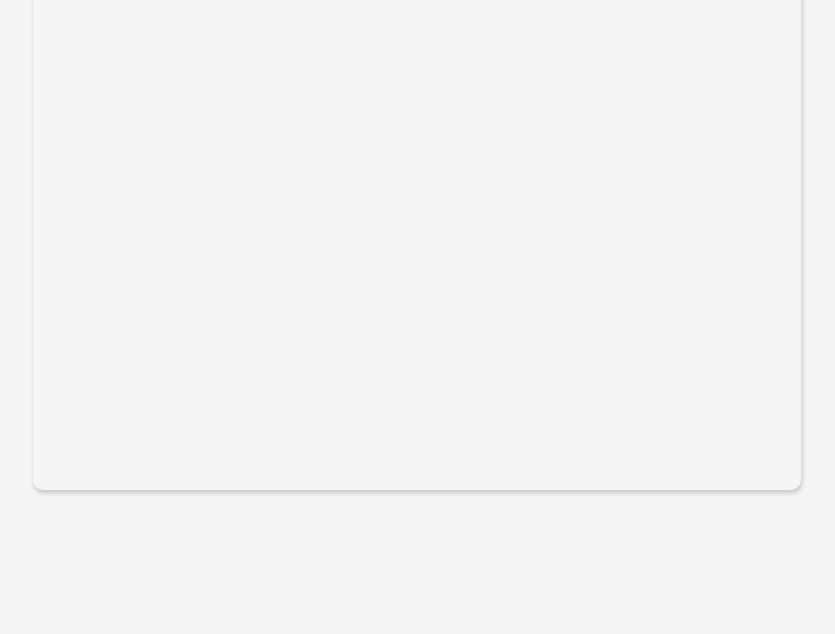
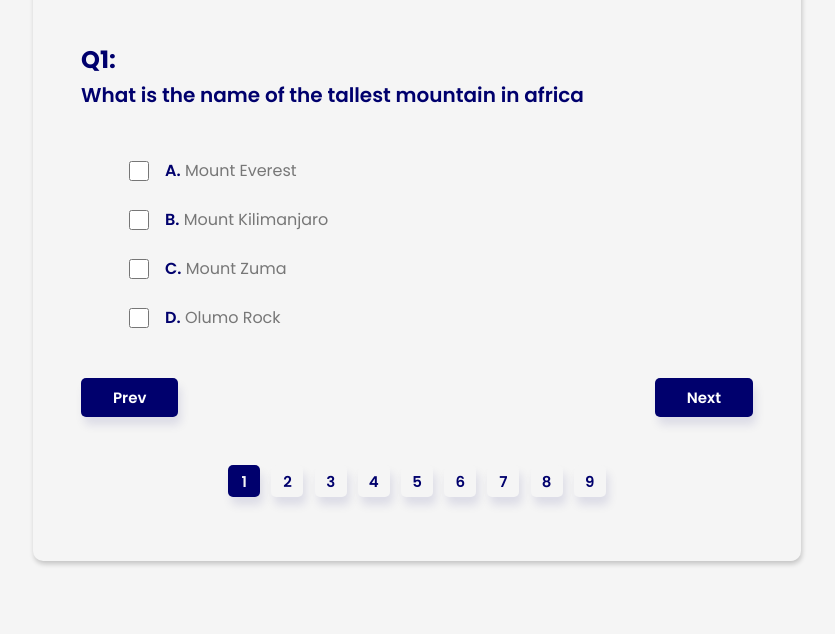
Before and after one commit to Dee1605/CBT-test, a plain HTML site: page Home/index.html in a window 1280 px wide. Shown: the part 166-800 px from the top of the page, without its empty margins (223-1058 px from the left). Drawn offline with Linux system fonts and the light colour scheme.

Commit message:
finished the basic design

```diff
--- a/Home/index.html
+++ b/Home/index.html
@@ -5,6 +5,7 @@
     <meta http-equiv="X-UA-Compatible" content="IE=edge">
     <meta name="viewport" content="width=device-width, initial-scale=1.0">
     <title>Document</title>
+    <link href="https://fonts.googleapis.com/css2?family=Poppins:wght@100;200;300;400;500;600;700;800;900&display=swap" rel="stylesheet">
     <link rel="stylesheet" href="style.css">
 </head>
 <body>
@@ -14,6 +15,44 @@
                 <h1>CBT</h1>
                 <p>Timer :  <span style="font-size: 22px;"> 0 0 : 0 0 </span></p>
             </div>
+            <div class="question">
+                <h2>Q1: </h2>
+                <p>What is the name of the tallest mountain in africa</p>
+            </div>
+            <div class="options">
+                <div class="option">
+                    <input type="checkbox" style="width: 20px; height: 20px;" />
+                    <p> <span>A.</span> Mount Everest</p>
+                </div>
+                <div class="option">
+                    <input type="checkbox" style="width: 20px; height: 20px;" />
+                    <p> <span>B.</span> Mount Kilimanjaro</p>
+                </div>
+                <div class="option">
+                    <input type="checkbox" style="width: 20px; height: 20px;" />
+                    <p> <span>C.</span> Mount Zuma</p>
+                </div>
+                <div class="option">
+                    <input type="checkbox" style="width: 20px; height: 20px;" />
+                    <p> <span>D.</span> Olumo Rock</p>
+                </div>
+            </div>
+            <div class="buttons">
+                <button class="btn blue">Prev</button>
+                <button class="btn blue" >Next</button>
+
+            </div>
+            <div class="question-no">
+                <button class="num-btn num-btn-active ">1</button>
+                <button class="num-btn">2</button>
+                <button class="num-btn">3</button>
+                <button class="num-btn">4</button>
+                <button class="num-btn">5</button>
+                <button class="num-btn">6</button>
+                <button class="num-btn">7</button>
+                <button class="num-btn">8</button>
+                <button class="num-btn">9</button>
+            </div>
         </div>
     </div>
 </body>
--- a/Home/style.css
+++ b/Home/style.css
@@ -14,12 +14,13 @@
 
 .quiz-box{
     width: 60%;
-    height: 70vh;
+    /* height: 70vh; */
     background: #f5f5f5;
     box-shadow: 1px 3px 5px rgba(0,0,0,0.2);
     margin : auto;
     border-radius: 10px;
     overflow: hidden;
+    padding: 0 0 3rem 0;
 }
 
 .quiz-header{
@@ -36,3 +37,91 @@
     font-weight: 600;
     color: rgb(65, 233, 65);
 }
+
+.question {
+    padding: 3rem;
+    color:rgb(0, 0, 109)
+}
+
+.question p{
+    margin: .2rem 0 0 0;
+    font-size: 20px;
+    font-weight: 600;
+    color:rgb(0, 0, 109)
+}
+
+.options{
+    padding-left:6rem ;
+    display: flex;
+    flex-direction: column;
+    gap :1.5rem;
+}
+
+.option{
+    display: flex;
+    align-items: center;
+    gap: 1rem;
+    color: #777;
+}
+
+.option span{
+    color:rgb(0, 0, 109);
+    font-weight: 600;
+}
+
+.buttons{
+    padding: 3rem;
+    display: flex;
+    justify-content: space-between;
+}
+
+.btn{
+    font-family: Poppins, sans-serif;
+    font-size: 15px;
+    font-weight: 600;
+    color :white;
+    border: none;
+    background: none;
+    box-shadow: 3px 8px 10px rgba(0, 0, 109, 0.1);
+    padding: .5rem 2rem;
+    border-radius: 5px;
+}
+
+.blue{
+    background-color: rgb(0, 0, 109);
+    transition: .3s ease all;
+}
+
+.blue:hover{
+    background-color: rgb(0, 0, 185);
+}
+
+.blue:active{
+    background-color: rgb(2, 2, 71);
+}
+
+.question-no{
+    display: flex;
+    gap: .7rem;
+    width: fit-content;
+    margin: 0 auto 1rem auto;
+}
+
+.num-btn{
+    font-family: Poppins, sans-serif;
+    font-size: 15px;
+    font-weight: 600;
+    color: rgb(0, 0, 109);
+    background: #f5f5f5;
+    border: none;
+    box-shadow: 3px 8px 10px rgba(0, 0, 109, 0.1);
+    width: 2rem;
+    height: 2rem;
+    border-radius: 5px;
+}
+
+.num-btn-active{
+    background: rgb(0, 0, 109);
+    color: #f5f5f5;
+
+}
```
